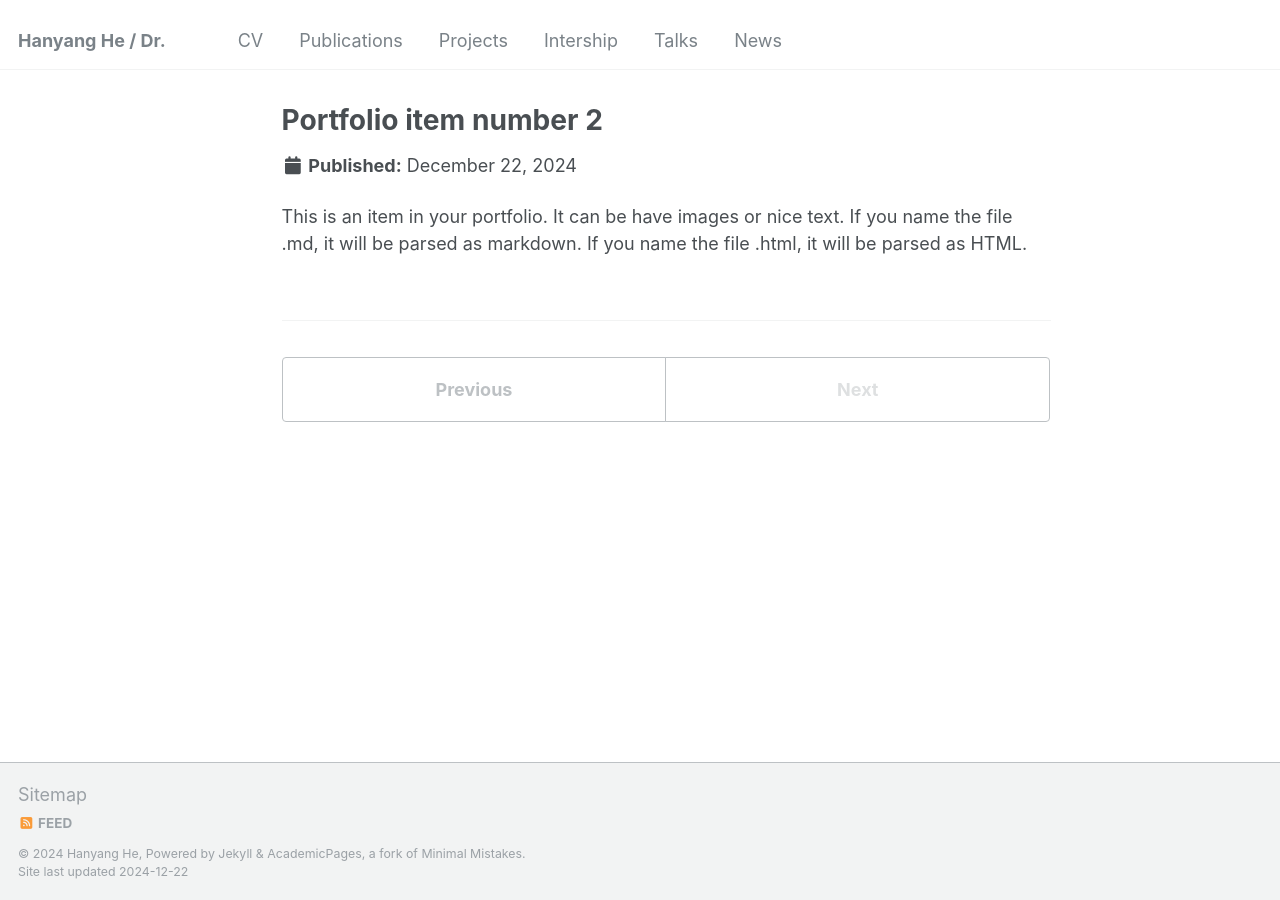
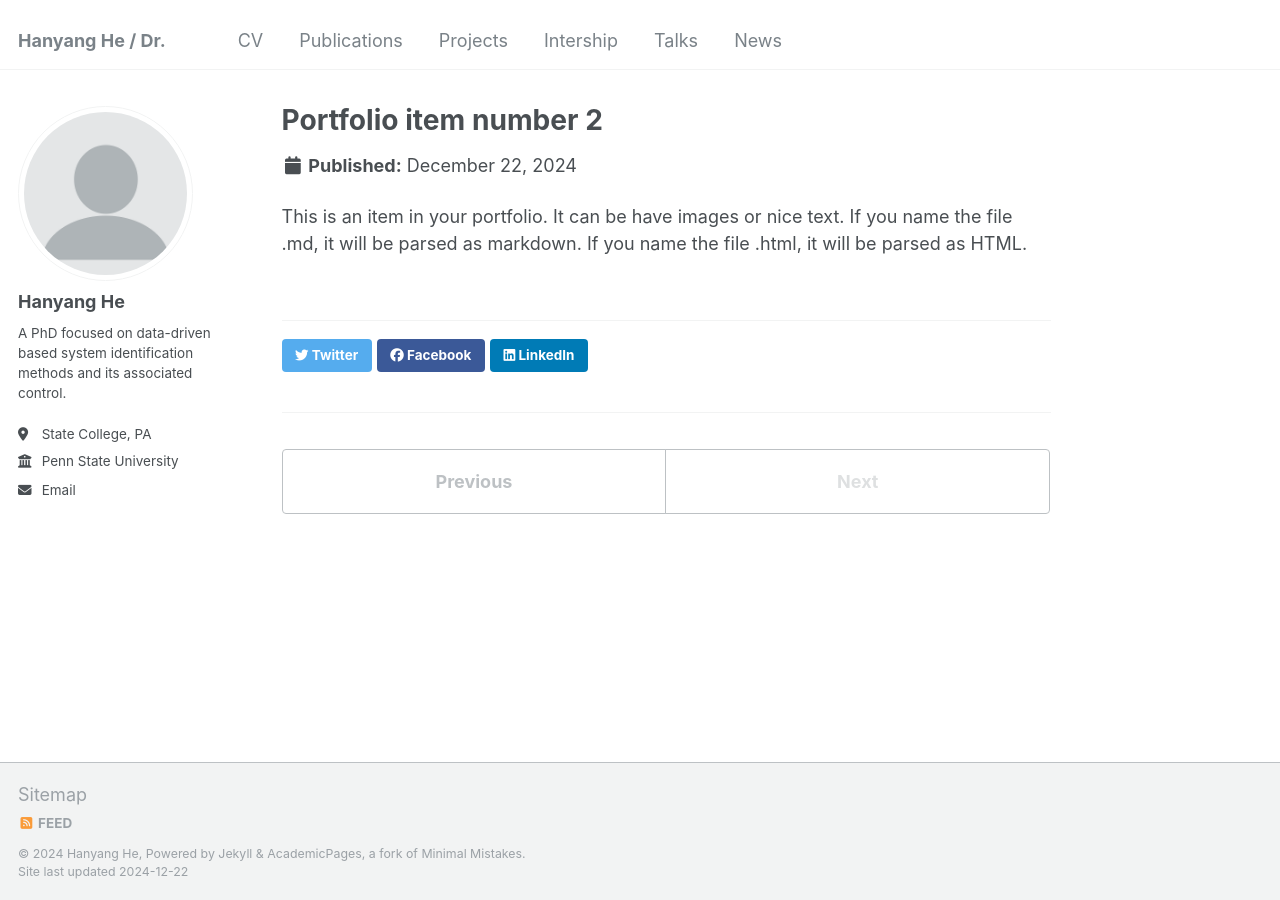
Before and after one commit to HanyangHe/HanyangHe.github.io, a Jekyll site: the page built from _portfolio/portfolio-2.html, in a window 1280 px wide. Built offline with Jekyll 4.4.1, drawn with Linux system fonts in a browser that asks for light colours; part of the change alters nothing that is shown.

```diff
--- a/_config.yml
+++ b/_config.yml
@@ -279,9 +279,9 @@ defaults:
       type: portfolio
     values:
       layout: single
-      author_profile: false
-      share: false
-      comment: false
+      author_profile: true
+      share: true
+      comment: true
   # _talks
   - scope:
       path: ""
```
